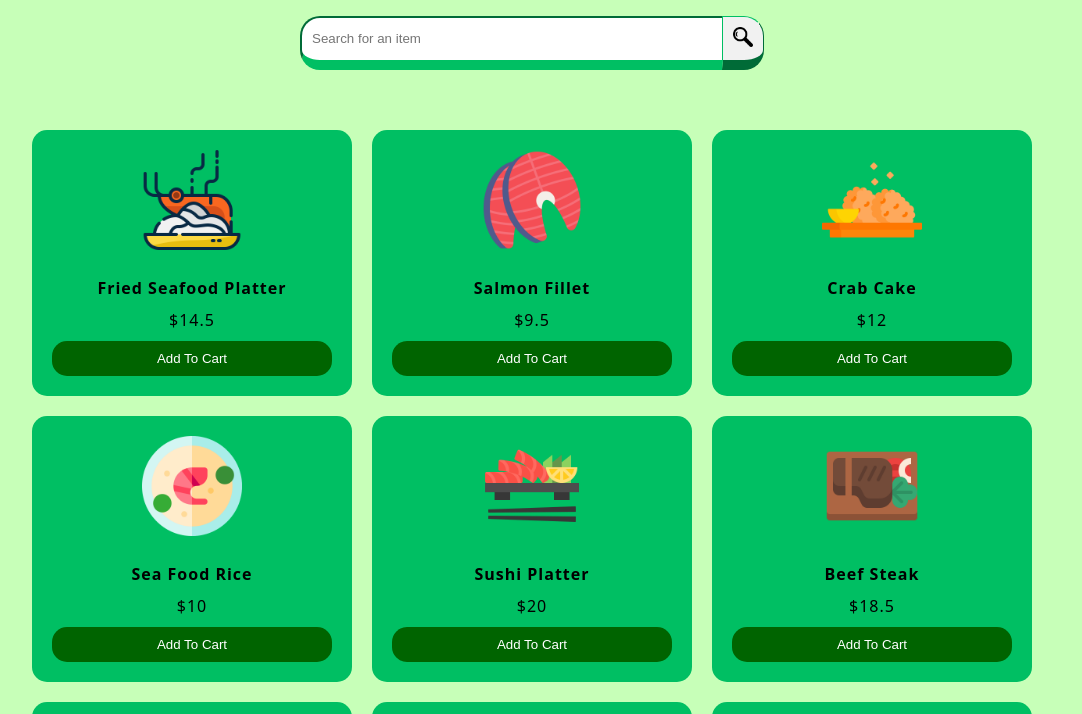
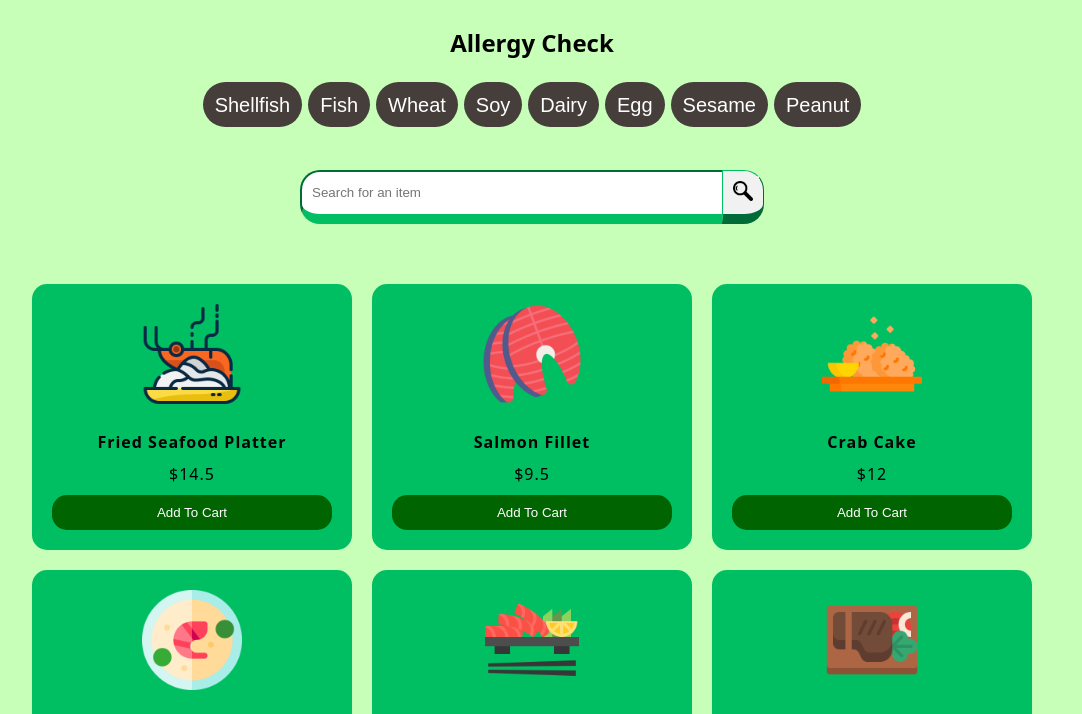
Before and after one commit to kaimin134/Baratie, a plain HTML site: page order/index.html in a window 1280 px wide. Shown: the part 230-944 px from the top of the page, without its empty margins (108-1190 px from the left). Drawn offline with Linux system fonts and the light colour scheme.

Commit message:
add allergy check feature

```diff
--- a/employee/style.css
+++ b/employee/style.css
@@ -43,7 +43,7 @@ nav img {
 
 a {
   text-decoration: none;
-  color: darkgreen;
+  color: #1c1f25;
   padding: 15px;
   position: relative;
   top: 20px;
--- a/order/app.js
+++ b/order/app.js
@@ -139,6 +139,108 @@ function searchProducts() {
 // Call the searchProducts function on page load to display all products initially
 searchProducts();
 
+function toggleShellfishButton() {
+  let shellfishButton = document.getElementById("shellfishButton");
+  let shellfishItemIndex = products.findIndex(
+    (product) => product.name === "Sushi Platter"
+  );
+  let shellfishItem =
+    document.querySelector(".list").children[shellfishItemIndex];
+
+  if (shellfishButton.classList.contains("selected")) {
+    // Unselect the button
+    shellfishButton.classList.remove("selected");
+    shellfishItem.style.backgroundColor = ""; // Set to the original color or remove the style
+  } else {
+    // Select the button
+    shellfishButton.classList.add("selected");
+    shellfishItem.style.backgroundColor = "red"; // Set the background color to red
+  }
+}
+let isShellfishSelected = false;
+let isFishSelected = false;
+let isWheatSelected = false;
+let isSoySelected = false;
+let isDairySelected = false;
+let isEggSelected = false;
+let isSesameSelected = false;
+let isPeanutSelected = false;
+
+function toggle(allergic) {
+  let allergicButton = document.getElementById(`${allergic}Button`);
+  // Get the indices of the items related to sushi
+  let isAllergySelected = false;
+  let indices = [];
+  const shellfishIndices = [0, 2, 4];
+  const fishIndices = [0, 1, 4];
+  const wheatIndices = [2, 6];
+  const soyIndices = [4, 6];
+  const dairyIndices = [3, 5];
+  const eggIndices = [2, 5];
+  const sesameIndices = [4];
+  const peanutIndices = [0, 5];
+
+  switch (allergic) {
+    case "shellfish":
+      indices = shellfishIndices;
+      isShellfishSelected = !isShellfishSelected;
+      isAllergySelected = isShellfishSelected;
+      break;
+    case "fish":
+      indices = fishIndices;
+      isFishSelected = !isFishSelected;
+      isAllergySelected = isFishSelected;
+      break;
+    case "wheat":
+      indices = wheatIndices;
+      isWheatSelected = !isWheatSelected;
+      isAllergySelected = isWheatSelected;
+      break;
+    case "soy":
+      indices = soyIndices;
+      isSoySelected = !isSoySelected;
+      isAllergySelected = isSoySelected;
+      break;
+    case "dairy":
+      indices = dairyIndices;
+      isDairySelected = !isDairySelected;
+      isAllergySelected = isDairySelected;
+      break;
+    case "egg":
+      indices = eggIndices;
+      isEggSelected = !isEggSelected;
+      isAllergySelected = isEggSelected;
+      break;
+    case "sesame":
+      indices = sesameIndices;
+      isSesameSelected = !isSesameSelected;
+      isAllergySelected = isSesameSelected;
+
+      break;
+    case "peanut":
+      indices = peanutIndices;
+      isPeanutSelected = !isPeanutSelected;
+      isAllergySelected = isPeanutSelected;
+      break;
+    default:
+      indices = [];
+  }
+  // Toggle background color for each sushi item
+  indices.forEach((index) => {
+    const item = document.querySelector(`.item:nth-child(${index + 1})`);
+    const button = item.querySelector("button");
+    if (isAllergySelected) {
+      allergicButton.classList.add("selected");
+      item.style.backgroundColor = "red";
+      button.style.backgroundColor = "darkred";
+    } else {
+      allergicButton.classList.remove("selected");
+      item.style.backgroundColor = ""; // Reset to the original color
+      button.style.backgroundColor = ""; // Reset button color
+    }
+  });
+}
+
 function addToCart(key) {
   if (cartListArray[key]) {
     // If the item is already in the cart, increase its quantity
--- a/order/index.html
+++ b/order/index.html
@@ -27,7 +27,21 @@
           <span class="quantity">0</span>
         </div>
       </header>
-
+      <div class="allergyContainer">
+        <h2>Allergy Check</h2>
+        <div class="allergy">
+          <button onclick="toggle('shellfish')" id="shellfishButton">
+            Shellfish
+          </button>
+          <button onclick="toggle('fish')" id="fishButton">Fish</button>
+          <button onclick="toggle('wheat')" id="wheatButton">Wheat</button>
+          <button onclick="toggle('soy')" id="soyButton">Soy</button>
+          <button onclick="toggle('dairy')" id="dairyButton">Dairy</button>
+          <button onclick="toggle('egg')" id="eggButton">Egg</button>
+          <button onclick="toggle('sesame')" id="sesameButton">Sesame</button>
+          <button onclick="toggle('peanut')" id="peanutButton">Peanut</button>
+        </div>
+      </div>
       <div class="searchContainer">
         <input
           type="text"
--- a/order/style.css
+++ b/order/style.css
@@ -43,7 +43,7 @@ nav img {
 
 a {
   text-decoration: none;
-  color: darkgreen;
+  color: #1c1f25;
   padding: 15px;
   position: relative;
   top: 20px;
@@ -65,6 +65,7 @@ a:hover {
   justify-content: center;
   border-radius: 20px;
   padding: 10px;
+  margin-top: 30px;
 }
 
 #searchInput {
@@ -92,6 +93,29 @@ a:hover {
 }
 
 .searchButton:hover {
+  background-color: #00bf63;
+}
+.allergyContainer {
+  display: flex;
+  flex-direction: column;
+  align-items: center;
+}
+.allergy {
+  display: flex;
+  justify-content: space-between;
+}
+.allergy button {
+  background-color: #453e3b;
+  color: #fff;
+  font-size: 20px;
+  height: 45px;
+  border-radius: 100px;
+  border-style: none;
+  cursor: pointer;
+  margin: 3px;
+  padding: 12px;
+}
+.allergy .selected {
   background-color: #00bf63;
 }
 
--- a/table/style.css
+++ b/table/style.css
@@ -43,7 +43,7 @@ nav img {
 
 a {
   text-decoration: none;
-  color: darkgreen;
+  color: #453e3b;
   padding: 15px;
   position: relative;
   top: 20px;
```
